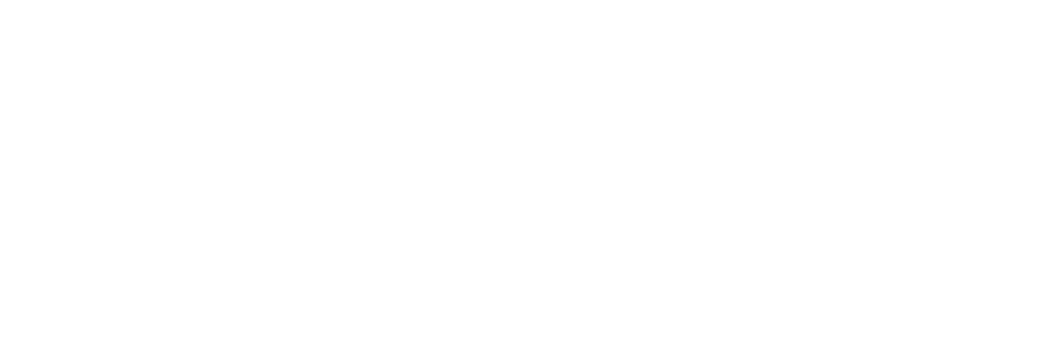
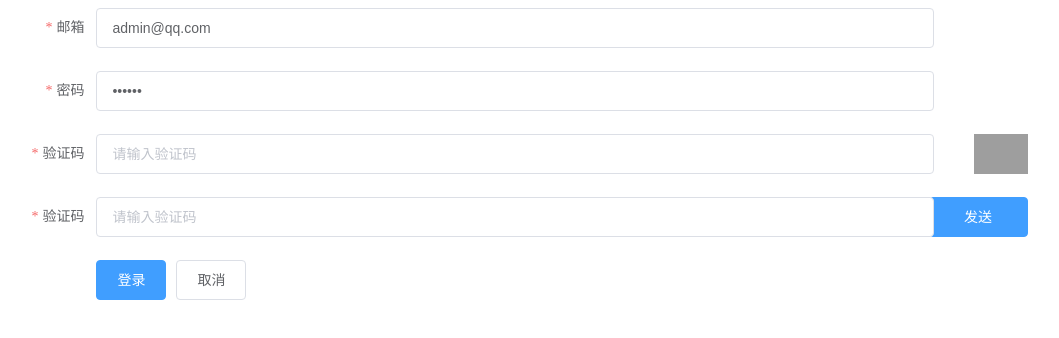
Before and after one commit to Cekun/Nuxt-EGG, a Nuxt app: page /login in a window 1280 px wide. Before the commit this address had no page. Shown: the top 338 px of the page, without its empty margins (118-1177 px from the left). Built offline with nearby package versions, Linux system fonts and the light colour scheme; grey boxes are pictures that could not be loaded.

Commit message:
登录；jwt

```diff
--- a/nuxt.config.js
+++ b/nuxt.config.js
@@ -1,7 +1,7 @@
 export default {
   // Global page headers: https://go.nuxtjs.dev/config-head
   head: {
-    title: 'front',
+    title: '全栈项目',
     htmlAttrs: {
       lang: 'en'
     },
--- a/pages/index.vue
+++ b/pages/index.vue
@@ -1,19 +1,7 @@
 <template>
-  <el-form :model="form" ref="form" :rules="rules" label-width="80px" :inline="false" size="normal">
-    <el-form-item label="用户名">
-      <el-input v-model="form.username" placeholder="请输入用户名"></el-input>
-    </el-form-item>
-    <el-form-item label="验证码" size="normal">
-      <el-input v-model="form.username" placeholder="请输入验证码" />
-      <el-image :src="'/api/captcha'" fit="fill" :lazy="true" />
-
-    </el-form-item>
-
-    <el-form-item>
-      <el-button type="primary" @click="onSubmit">立即创建</el-button>
-      <el-button>取消</el-button>
-    </el-form-item>
-  </el-form>
+  <div>
+    受益人
+  </div>
 </template>
 
 <script>
--- /dev/null
+++ b/pages/login.vue
@@ -0,0 +1,124 @@
+<template>
+  <el-form
+    :model="form"
+    ref="form"
+    :rules="rules"
+    label-width="80px"
+    size="normal"
+    class="form"
+  >
+    <el-form-item label="邮箱" prop="email">
+      <el-input v-model="form.email" placeholder="请输入邮箱"></el-input>
+    </el-form-item>
+    <el-form-item label="密码" prop="passwd">
+      <el-input type="password" v-model="form.passwd" placeholder="请输入密码"></el-input>
+    </el-form-item>
+    <el-form-item label="验证码" size="normal" prop="captcha" class="captcha-container">
+      <div class="captcha">
+        <el-image :src="captchaUrl" fit="fill" :lazy="true" @click="updateCode" />
+      </div>
+      <el-input v-model="form.captcha" placeholder="请输入验证码" />
+    </el-form-item>
+    <el-form-item label="验证码" size="normal" prop="emailcode" class="captcha-container">
+      <div class="captcha">
+        <el-button class="codeBtn" type="primary" size="default" @click="sendEmailCode" :disabled="send.timer>0">{{sendText}}</el-button>
+      </div>
+      <el-input v-model="form.emailcode" placeholder="请输入验证码" />
+    </el-form-item>
+
+    <el-form-item>
+      <el-button type="primary" @click="onSubmit">登录</el-button>
+      <el-button>取消</el-button>
+    </el-form-item>
+  </el-form>
+</template>
+
+<script>
+export default {
+  data() {
+    return {
+      send: { timer: 0 },
+      form: {
+        passwd: "123456",
+        captcha: "",
+        email: "admin@qq.com",
+        emailcode: ""
+      },
+      captchaUrl: "/api/captcha",
+      rules: {
+        nickname: [{ required: true }],
+        passwd: [{ required: true, message: "请填写活动形式", trigger: "blur" }],
+        repasswd: [{ required: true }],
+        captcha: [{ required: true }],
+        email: [{ required: true, type: "email" }],
+        emailcode: [{ required: true }],
+      },
+    };
+  },
+  computed: {
+    sendText() {
+      return this.send.timer <= 0 ? '发送' : `${this.send.timer}s后发送`
+    }
+  },
+  methods: {
+    onSubmit() {
+      this.$refs.form.validate(valid => {
+        if(valid) {
+          this.$http({
+            url: 'user/login',
+            method: 'post',
+            data: this.form
+          }).then(ret => {
+            if(ret.code === 0) {
+              localStorage.setItem('token', ret.data.token)
+              this.$router.push('/')
+            } else {
+              this.$message.error(ret.message)
+            }
+          })
+        }
+      });
+    },
+    updateCode() {
+      this.captchaUrl = "/api/captcha?id=" + Date.now();
+    },
+    sendEmailCode() {
+      this.send.timer = 10;
+      this.timer = setInterval(() => {
+        this.send.timer -= 1
+        if(this.send.timer <= 0) clearInterval()
+      }, 1000);
+      this.$http({ url: 'sendCode', params: {
+        email: this.form.email
+      }}).then(ret => {
+        console.log('ret: ', ret)
+      })
+    }
+  },
+};
+</script>
+
+<style lang="scss">
+.form {
+  .el-form-item {
+    margin: 0 10% 22px 10%;
+  }
+  .el-input {
+    width: 90%;
+  }
+  .el-image {
+    height: 40px;
+    overflow: initial;
+  }
+}
+.captcha-container {
+  position: relative;
+  .captcha {
+    position: absolute;
+    right: 0;
+  }
+  .codeBtn {
+    width: 99px;
+  }
+}
+</style>
--- /dev/null
+++ b/pages/register.vue
@@ -0,0 +1,101 @@
+<template>
+  <el-form
+    :model="form"
+    ref="form"
+    :rules="rules"
+    label-width="80px"
+    size="normal"
+    class="form"
+  >
+    <el-form-item label="用户名" prop="nickname">
+      <el-input v-model="form.nickname" placeholder="请输入用户名"></el-input>
+    </el-form-item>
+    <el-form-item label="邮箱" prop="email">
+      <el-input v-model="form.email" placeholder="请输入邮箱"></el-input>
+    </el-form-item>
+    <el-form-item label="密码" prop="passwd">
+      <el-input type="password" v-model="form.passwd" placeholder="请输入密码"></el-input>
+    </el-form-item>
+    <el-form-item label="确认密码" prop="repasswd">
+      <el-input
+        type="password"
+        v-model="form.repasswd"
+        placeholder="请输入再次输入密码"
+      ></el-input>
+    </el-form-item>
+    <el-form-item label="验证码" size="normal" prop="captcha">
+      <el-input v-model="form.captcha" placeholder="请输入验证码" />
+      <el-image :src="captchaUrl" fit="fill" :lazy="true" @click="updateCode" />
+    </el-form-item>
+
+    <el-form-item>
+      <el-button type="primary" @click="onSubmit">注册</el-button>
+      <el-button>取消</el-button>
+    </el-form-item>
+  </el-form>
+</template>
+
+<script>
+export default {
+  data() {
+    return {
+      form: {
+        nickname: "admin",
+        passwd: "123456",
+        captcha: "",
+        repasswd: "123456",
+        email: "admin@qq.com"
+      },
+      captchaUrl: "/api/captcha",
+      rules: {
+        nickname: [{ required: true }],
+        passwd: [{ required: true, message: "请填写活动形式", trigger: "blur" }],
+        repasswd: [{ required: true }],
+        captcha: [{ required: true }],
+        email: [{ required: true, type: "email" }]
+      },
+    };
+  },
+  methods: {
+    onSubmit() {
+      this.$refs.form.validate(valid => {
+        if(valid) {
+          this.$http({
+            url: 'user/register',
+            method: 'post',
+            data: this.form
+          }).then(ret => {
+            console.log('ret', ret);
+            if(ret.code === 0) {
+              this.$alert('注册成功', '成功', {
+                confirmButtonText: '去登录',
+                callback: () => {
+                  this.$router.push('/login')
+                }
+              })
+            } else {
+              this.$message.error(ret.message)
+            }
+          })
+        }
+      });
+    },
+    updateCode() {
+      this.captchaUrl = "/api/captcha?id=" + Date.now();
+    },
+  },
+};
+</script>
+
+<style lang="scss">
+.form {
+  .el-input {
+    width: 80%;
+  }
+
+  .el-image {
+    height: 40px;
+    overflow: initial;
+  }
+}
+</style>
--- /dev/null
+++ b/pages/uc.vue
@@ -0,0 +1,17 @@
+<template>
+  <div>
+    <h1>用户中心</h1>
+  </div>
+</template>
+
+<script>
+  export default {
+    async mounted () {
+     const {data} = this.$http('/user/info')
+    },
+  }
+</script>
+
+<style lang="sass" scoped>
+
+</style>
--- a/plugins/axios.js
+++ b/plugins/axios.js
@@ -1,8 +1,39 @@
 import Vue from 'vue'
 import axios from "axios"
+import { MessageBox } from 'element-ui';
 
 const service = axios.create({
   baseURL: '/api'
 })
 
+export default ({store, redirect}) => {
+  // 请求拦截
+  service.interceptors.request.use(
+    async config => {
+      const token = localStorage.getItem('token');
+      if(token) {
+        config.headers.common['Authorization'] = 'Bearer '+token
+      }
+      return config
+    }
+  )
+
+  //响应拦截
+  service.interceptors.response.use(
+    async response => {
+      let { data } = response
+      if(data.code === -666) {
+        MessageBox.confirm('登录已经过期', '过期', {
+          confirmButtonText: '登录',
+          showCancelButton: false,
+          type: 'warning'
+        }).then(() => {
+          localStorage.removeItem('token');
+          redirect({path: 'login'})
+        })
+      }
+      return data;
+    }
+  )
+}
 Vue.prototype.$http = service
```
Also changed, not shown: package.json (+7 -2 lines), 2 other files (tests, documents, lock files or other folders).
